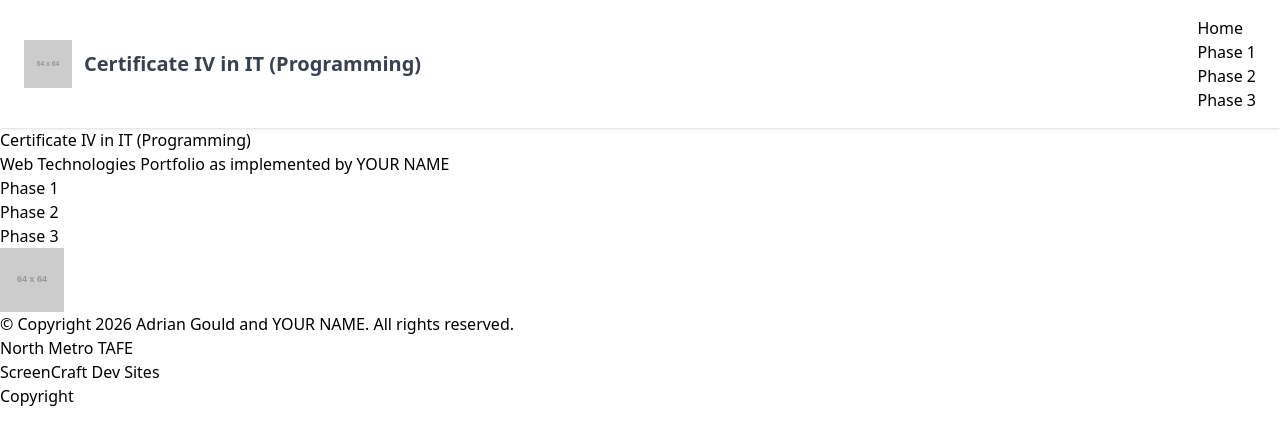
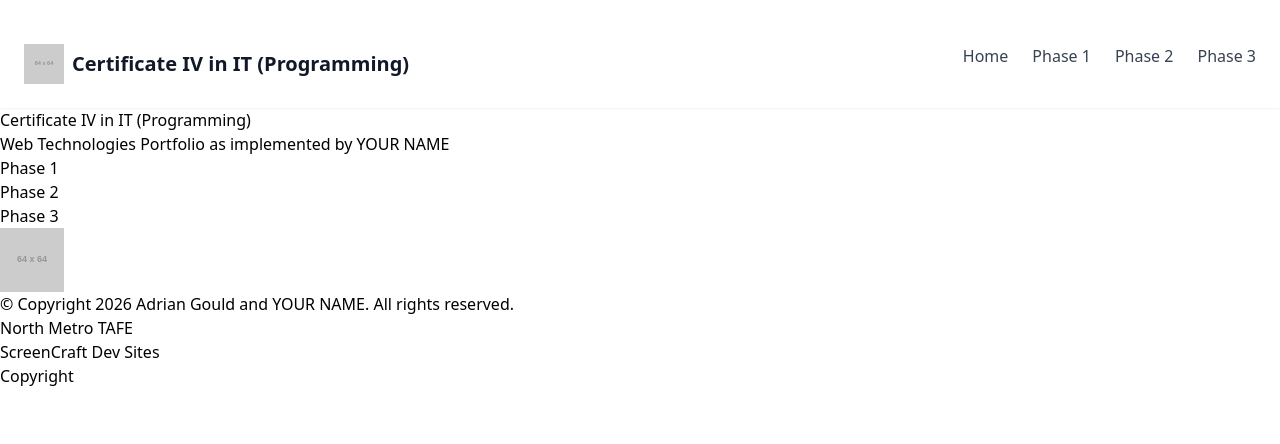
Before and after one commit to OhPandora/C4Prog-WT-S2-Portfolio-Cristina_Noguera_Martinez, a website: page index.html in a window 1280 px wide. Drawn offline with Linux system fonts and the light colour scheme; placeholder pictures from the web are drawn by us.

Commit message:
feat(phase-3): Implement header using TailwindCSS

```diff
--- a/index.html
+++ b/index.html
@@ -7,23 +7,27 @@
     <link rel="stylesheet" href="./assets/css/site.css">
   </head>
   <body>
-<header class="flex items-center justify-between px-6 py-4 bg-white shadow">
+<header class="w-full mt-5 text-gray-700 bg-white shadow-sm">
 
-  <div class="flex items-center gap-3">
-    <img src="https://placehold.co/64?text=logo" alt="Logo" class="w-12 h-12">
-    <h1 class="text-xl font-bold text-gray-700">
-      Certificate IV in IT (Programming)
-    </h1>
+  <div class="container flex flex-col items-start justify-between p-6 mx-auto md:flex-row gap-2">
+
+    <a href="." class="flex items-center mb-4 text-gray-900 md:mb-0 gap-2">
+      <img src="https://placehold.co/64?text=logo" alt="Logo" class="h-10">
+      <h1 class="text-xl font-bold">
+        Certificate IV in IT (Programming)
+      </h1>
+    </a>
+
+    <nav>
+      <ul class="flex items-center gap-6">
+        <li><a href="." class="text-gray-700 hover:text-blue-600 font-medium">Home</a></li>
+        <li><a href="phase-1" class="text-gray-700 hover:text-blue-600 font-medium">Phase 1</a></li>
+        <li><a href="phase-2" class="text-gray-700 hover:text-blue-600 font-medium">Phase 2</a></li>
+        <li><a href="phase-3" class="text-gray-700 hover:text-blue-600 font-medium">Phase 3</a></li>
+      </ul>
+    </nav>
+
   </div>
-
-  <nav>
-    <ul>
-      <li><a href=".">Home</a></li>
-      <li><a href="phase-1">Phase 1</a></li>
-      <li><a href="phase-2">Phase 2</a></li>
-      <li><a href="phase-3">Phase 3</a></li>
-    </ul>
-  </nav>
 
 </header>
     <main>
```
Also changed, not shown: assets/css/site.css.
